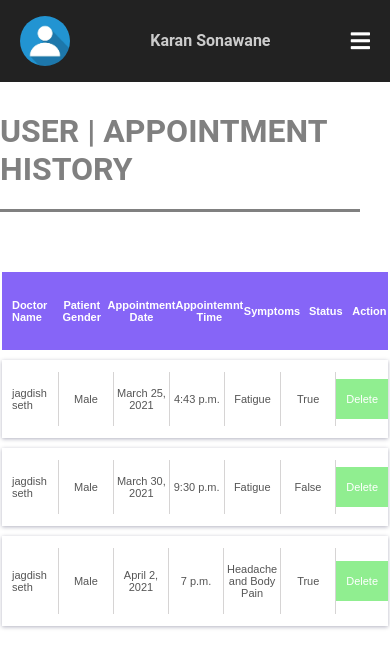
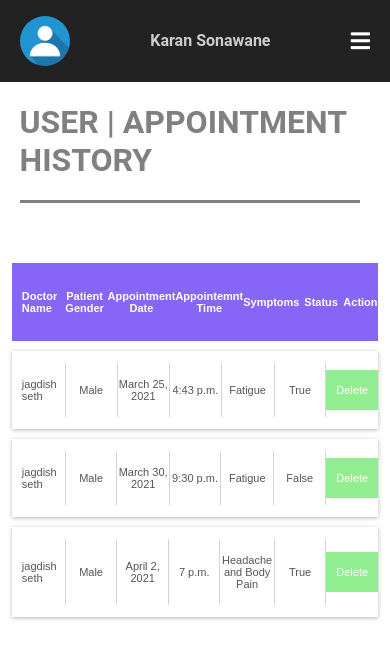
Before and after one commit to amitnileka/Multicare_web_project, a Django app: template Hosp/templates/patientviewappointments.html in a window 390 px wide. Shown: the part 70-738 px from the top of the page. Run offline with Django 3.2, Linux system fonts and the light colour scheme; the template is opened without the code that fills it: values that come from a table or form of the project are taken from there, others are empty; data comes from the database, SQL or seed files in the repository; some libraries are stand-ins or nearby versions.

Commit message:
Update patientviewappointments.html

```diff
--- a/Hosp/templates/patientviewappointments.html
+++ b/Hosp/templates/patientviewappointments.html
@@ -57,8 +57,8 @@
   }
 
   div.b {
-    margin-left: 0px;
-    margin-top: 30px;
+    margin-left: 25%;
+    margin-top: 10%;
     color: gray;
   }
 
@@ -88,6 +88,12 @@
     .table-box {
       overflow-x: scroll;
       margin-left: 0;
+      padding: 0 10px 0 10px;
+    }
+
+    div.b {
+      margin-left: 5%;
+      margin-top: 0;
     }
   }
 </style>
@@ -124,22 +130,6 @@
         </div>
       </div>
 
-
-      <!-- <div class="Abody">
-        <div class="Abody_A1">
-            <table class="content-table">
-                <thead>
-                  <tr>
-                    <th>Doctor Name</th>
-                    <th>Patient Gender</th>
-                    <th>Appointment Date</th>
-                    <th>Appointemnt Time</th>
-                    <th>Symptoms</th>
-                    <th>Status</th>
-                    <th>Action</th>
-                  </tr>
-                </thead> -->
-      <!-- <tbody> -->
       {% for i in stu %}
 
       <div class="table-row">
@@ -167,17 +157,6 @@
             onclick="return confirm('Are you sure you want to delete?')" class="btn btn-danger pres">Delete</a>
         </div>
       </div>
-
-
-      <!-- <tr>
-                    <td>{{i.doctorname}}</td>
-                    <td>{{i.gender}}</td>
-                    <td>{{i.appointmentdate}}</td>
-                    <td>{{i.appointmenttime}}</td>
-                    <td>{{i.symptoms}}</td>
-                    <td>{{i.status}}</td>
-                    <td><a href="{% url 'patient_delete_appointment' i.id %} " onclick="return confirm('Are you sure you want to delete?')" class="btn btn-danger pres">Delete</a></td>
-                </tr> -->
       {% endfor %}
       </tbody>
       </table>
```
